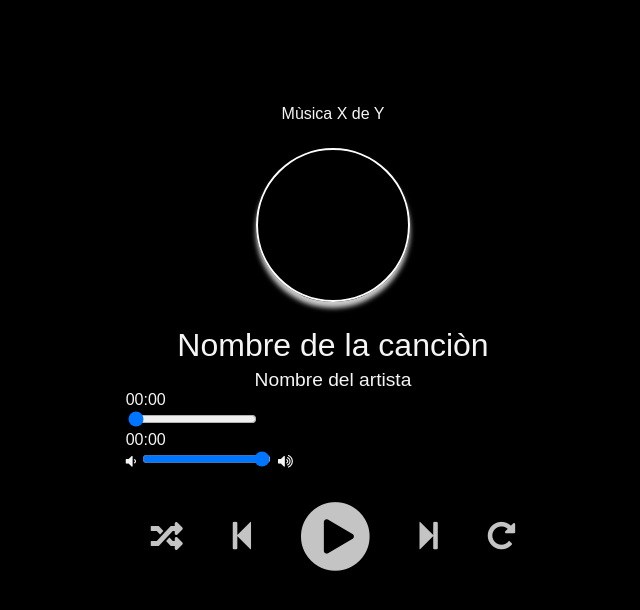
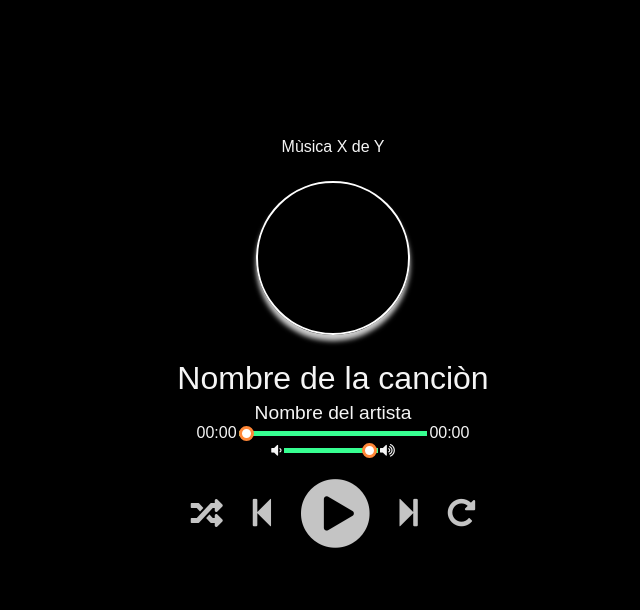
Before and after one commit to nBenjaminPr/Mini-Proyectos, a plain HTML site: page Music-play/index.html in a window 1280 px wide. Shown: the whole page, without its empty margins (307-947 px from the left). Drawn offline with nearby package versions, Linux system fonts and the light colour scheme.

Commit message:
Agregando colores al slider

```diff
--- a/Music-play/music.css
+++ b/Music-play/music.css
@@ -72,15 +72,50 @@ body{
 .playpause-track,
 .prev-track,
 .next-track{
-    padding: 25px;
+    padding: 15px;
     opacity: 0.8;
     transition: opacity .2s;
 }
 
-.repeat-track:hover,
-.random-track:hover,
-.playpause-track:hover,
-.prev-track:hover,
-.next-track:hover{
+
+.slider_container{
+    display: flex;
+    justify-content: center;
+    align-items: center;
+}
+
+.seek_slider,
+.volume_slider{
+    -webkit-appearance: none;
+    -moz-appearance: none;
+    appearance: none;
+    height: 5px;
+    background: #37ff91;
+    -webkit-transition: .2s;
+    transition: opacity .2s;
+}
+
+.seek_slider::-webkit-slider-thumb,
+.volume_slider::-webkit-slider-thumb{
+    -webkit-appearance: none;
+    -moz-appearance: none;
+    appearance: none;
+    width: 15px;
+    height: 15px;
+    background: white;
+    border: 3px solid #ff8737;
+    cursor: pointer;
+    border-radius: 100%;
+}
+
+.seek_slider:hover,
+.volume_slider:hover{
     opacity: 1.0;
 }
+.seek_slider{
+    width: 60%;
+}
+
+.volume_slider{
+    width: 30%;
+}
```
